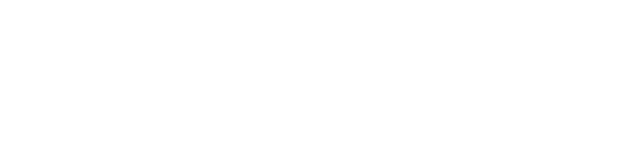
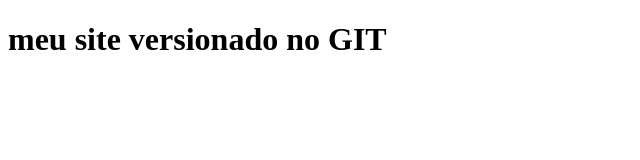
Before and after one commit to Pricilasantos/Meu-site, a plain HTML site: page index.html in a window 1280 px wide. Shown: the whole page, without its empty margins (0-640 px from the left). Drawn offline with Linux system fonts and the light colour scheme.

Commit message:
Meu site

```diff
--- a/index.html
+++ b/index.html
@@ -7,6 +7,6 @@
     <title>Meu site</title>
 </head>
 <body>
-
+   <h1>meu site versionado no GIT</h1>
 </body>
 </html>
```
